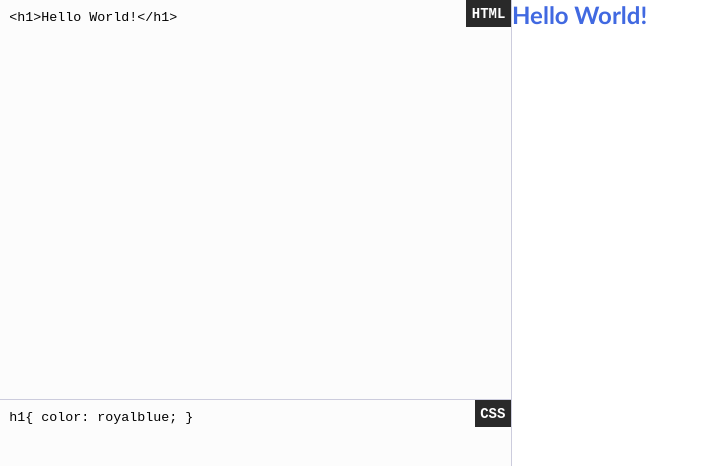
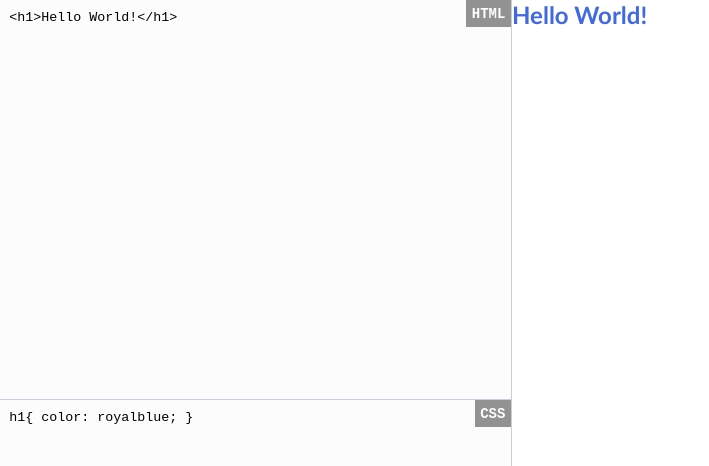
Before and after one commit to benjithorpe/codebuddy, a Svelte app: page / in a window 1280 px wide. Shown: the top 466 px of the page, without its empty margins (0-709 px from the left). Built offline with nearby package versions, Linux system fonts and the light colour scheme.

Commit message:
Update App.svelte
add opacity to tags

```diff
--- a/src/App.svelte
+++ b/src/App.svelte
@@ -49,6 +49,7 @@
 		top: 0;
 		right: 0;
 		padding: .4em;
+		opacity: 0.5;
 		font-size: 1.4rem;
 		font-family: monospace;
 		background-color: rgba(0, 0, 0, 0.836);
```
